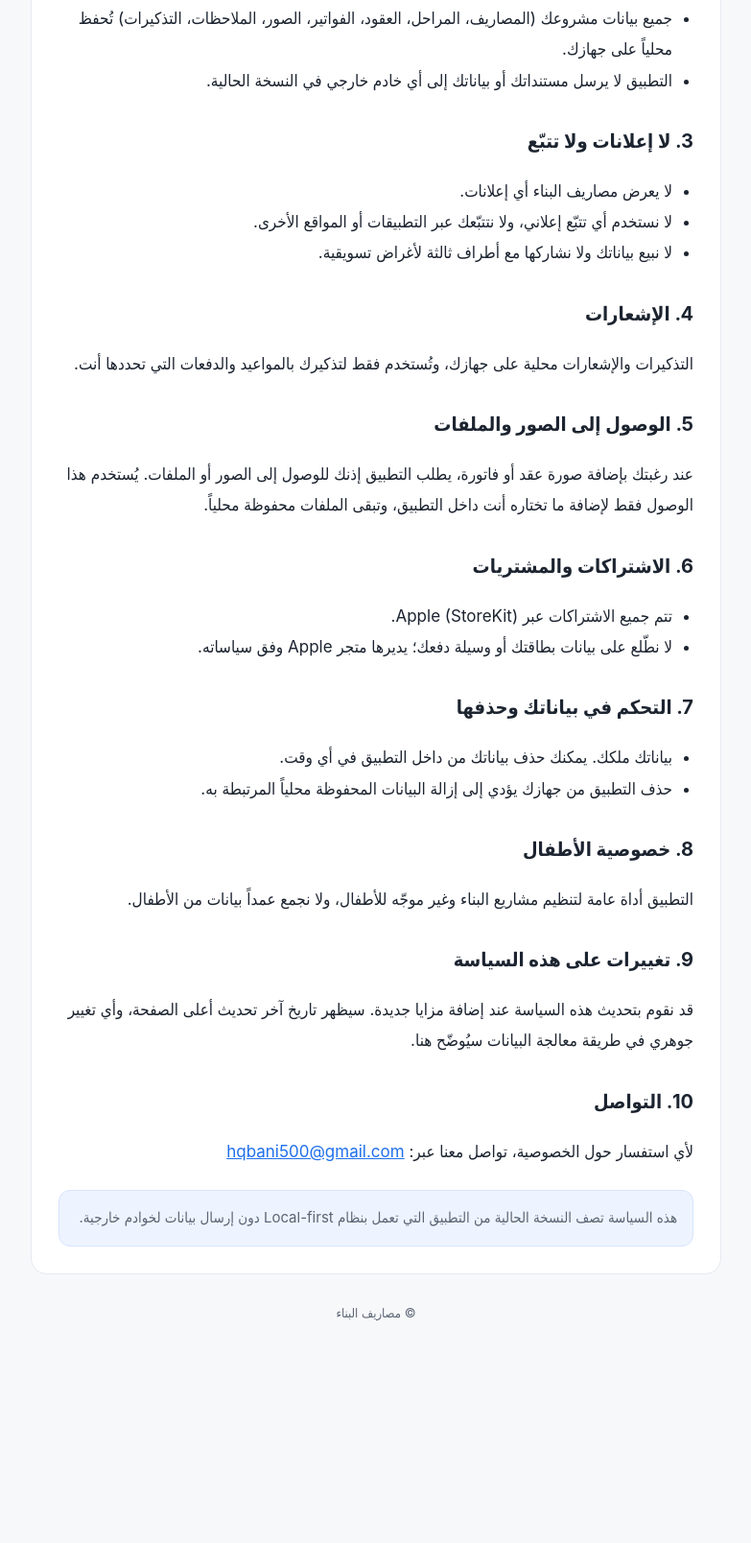
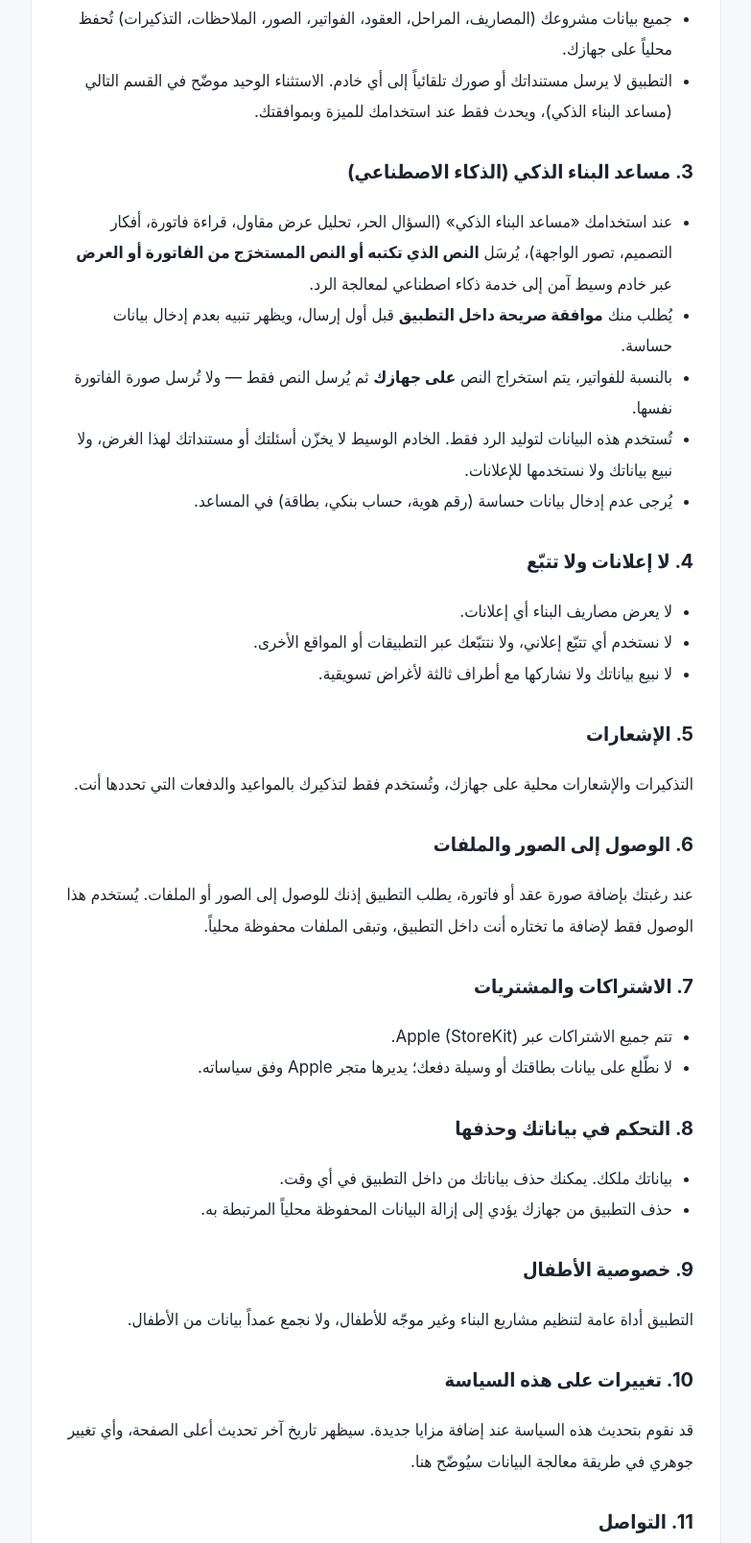
Before and after one commit to hqbani500-rgb/binyanak-pages, a plain HTML site: page privacy.html in a window 1280 px wide. Shown: the part 464-2072 px from the top of the page at 96% size, without its empty margins (248-1031 px from the left). Before the commit the page ends 1908 px from the top, so only its background shows below. Drawn offline with Linux system fonts and the light colour scheme.

Commit message:
privacy: disclose AI assistant data processing (v1.1)

```diff
--- a/privacy.html
+++ b/privacy.html
@@ -28,7 +28,7 @@
   <div class="wrap">
     <div class="card">
       <h1>سياسة الخصوصية — مصاريف البناء</h1>
-      <p class="meta">آخر تحديث: 2026-06-27</p>
+      <p class="meta">آخر تحديث: 2026-07-01</p>
 
       <p>نحن في تطبيق "مصاريف البناء" نحترم خصوصيتك ونلتزم بحمايتها. توضّح هذه السياسة كيفية تعامل التطبيق مع بياناتك.</p>
 
@@ -38,44 +38,53 @@
       <h2>2. أين تُحفظ بياناتك</h2>
       <ul>
         <li>جميع بيانات مشروعك (المصاريف، المراحل، العقود، الفواتير، الصور، الملاحظات، التذكيرات) تُحفظ محلياً على جهازك.</li>
-        <li>التطبيق لا يرسل مستنداتك أو بياناتك إلى أي خادم خارجي في النسخة الحالية.</li>
+        <li>التطبيق لا يرسل مستنداتك أو صورك تلقائياً إلى أي خادم. الاستثناء الوحيد موضّح في القسم التالي (مساعد البناء الذكي)، ويحدث فقط عند استخدامك للميزة وبموافقتك.</li>
       </ul>
 
-      <h2>3. لا إعلانات ولا تتبّع</h2>
+      <h2>3. مساعد البناء الذكي (الذكاء الاصطناعي)</h2>
+      <ul>
+        <li>عند استخدامك «مساعد البناء الذكي» (السؤال الحر، تحليل عرض مقاول، قراءة فاتورة، أفكار التصميم، تصور الواجهة)، يُرسَل <strong>النص الذي تكتبه أو النص المستخرَج من الفاتورة أو العرض</strong> عبر خادم وسيط آمن إلى خدمة ذكاء اصطناعي لمعالجة الرد.</li>
+        <li>يُطلب منك <strong>موافقة صريحة داخل التطبيق</strong> قبل أول إرسال، ويظهر تنبيه بعدم إدخال بيانات حساسة.</li>
+        <li>بالنسبة للفواتير، يتم استخراج النص <strong>على جهازك</strong> ثم يُرسل النص فقط — ولا تُرسل صورة الفاتورة نفسها.</li>
+        <li>تُستخدم هذه البيانات لتوليد الرد فقط. الخادم الوسيط لا يخزّن أسئلتك أو مستنداتك لهذا الغرض، ولا نبيع بياناتك ولا نستخدمها للإعلانات.</li>
+        <li>يُرجى عدم إدخال بيانات حساسة (رقم هوية، حساب بنكي، بطاقة) في المساعد.</li>
+      </ul>
+
+      <h2>4. لا إعلانات ولا تتبّع</h2>
       <ul>
         <li>لا يعرض مصاريف البناء أي إعلانات.</li>
         <li>لا نستخدم أي تتبّع إعلاني، ولا نتتبّعك عبر التطبيقات أو المواقع الأخرى.</li>
         <li>لا نبيع بياناتك ولا نشاركها مع أطراف ثالثة لأغراض تسويقية.</li>
       </ul>
 
-      <h2>4. الإشعارات</h2>
+      <h2>5. الإشعارات</h2>
       <p>التذكيرات والإشعارات محلية على جهازك، وتُستخدم فقط لتذكيرك بالمواعيد والدفعات التي تحددها أنت.</p>
 
-      <h2>5. الوصول إلى الصور والملفات</h2>
+      <h2>6. الوصول إلى الصور والملفات</h2>
       <p>عند رغبتك بإضافة صورة عقد أو فاتورة، يطلب التطبيق إذنك للوصول إلى الصور أو الملفات. يُستخدم هذا الوصول فقط لإضافة ما تختاره أنت داخل التطبيق، وتبقى الملفات محفوظة محلياً.</p>
 
-      <h2>6. الاشتراكات والمشتريات</h2>
+      <h2>7. الاشتراكات والمشتريات</h2>
       <ul>
         <li>تتم جميع الاشتراكات عبر Apple (StoreKit).</li>
         <li>لا نطّلع على بيانات بطاقتك أو وسيلة دفعك؛ يديرها متجر Apple وفق سياساته.</li>
       </ul>
 
-      <h2>7. التحكم في بياناتك وحذفها</h2>
+      <h2>8. التحكم في بياناتك وحذفها</h2>
       <ul>
         <li>بياناتك ملكك. يمكنك حذف بياناتك من داخل التطبيق في أي وقت.</li>
         <li>حذف التطبيق من جهازك يؤدي إلى إزالة البيانات المحفوظة محلياً المرتبطة به.</li>
       </ul>
 
-      <h2>8. خصوصية الأطفال</h2>
+      <h2>9. خصوصية الأطفال</h2>
       <p>التطبيق أداة عامة لتنظيم مشاريع البناء وغير موجّه للأطفال، ولا نجمع عمداً بيانات من الأطفال.</p>
 
-      <h2>9. تغييرات على هذه السياسة</h2>
+      <h2>10. تغييرات على هذه السياسة</h2>
       <p>قد نقوم بتحديث هذه السياسة عند إضافة مزايا جديدة. سيظهر تاريخ آخر تحديث أعلى الصفحة، وأي تغيير جوهري في طريقة معالجة البيانات سيُوضّح هنا.</p>
 
-      <h2>10. التواصل</h2>
+      <h2>11. التواصل</h2>
       <p>لأي استفسار حول الخصوصية، تواصل معنا عبر: <a href="mailto:hqbani500@gmail.com">hqbani500@gmail.com</a></p>
 
-      <div class="note">هذه السياسة تصف النسخة الحالية من التطبيق التي تعمل بنظام Local-first دون إرسال بيانات لخوادم خارجية.</div>
+      <div class="note">يعمل مصاريف البناء بنظام Local-first: بيانات مشروعك محلية على جهازك. الاستثناء الوحيد هو «مساعد البناء الذكي» الذي يرسل النص الذي تكتبه لمعالجته بموافقتك (القسم 3).</div>
     </div>
     <footer>© مصاريف البناء</footer>
   </div>
```
